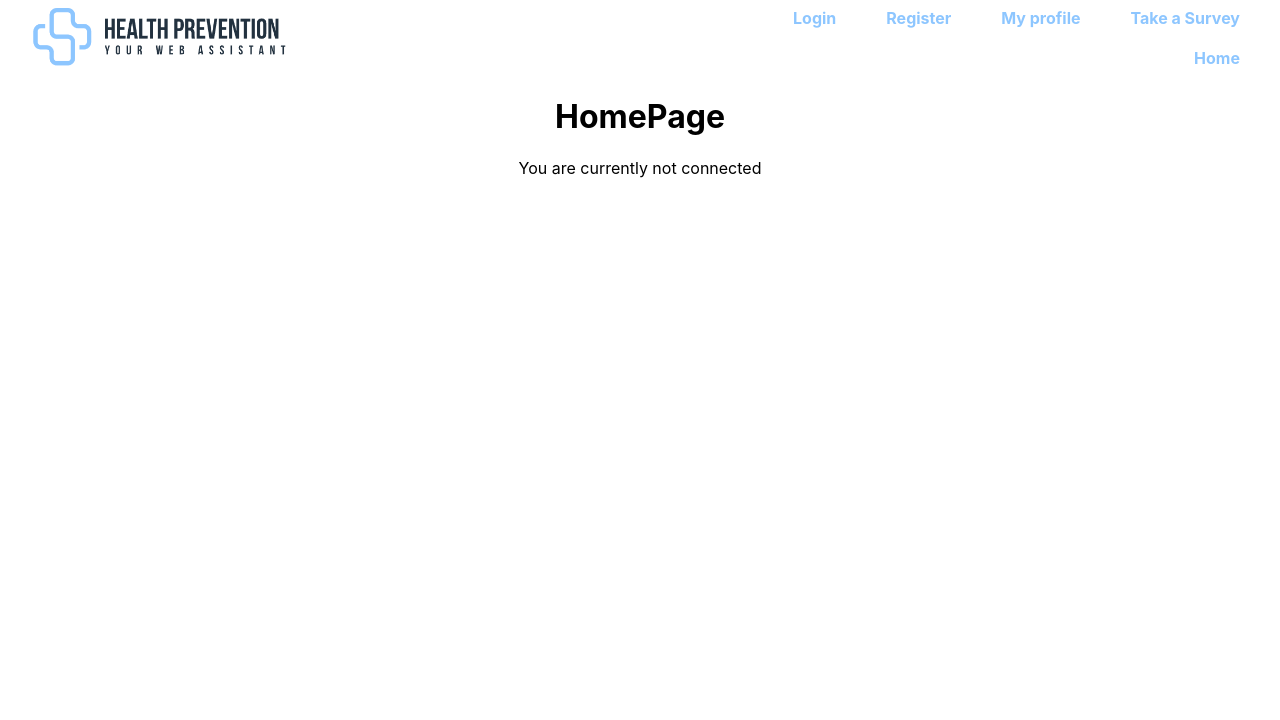
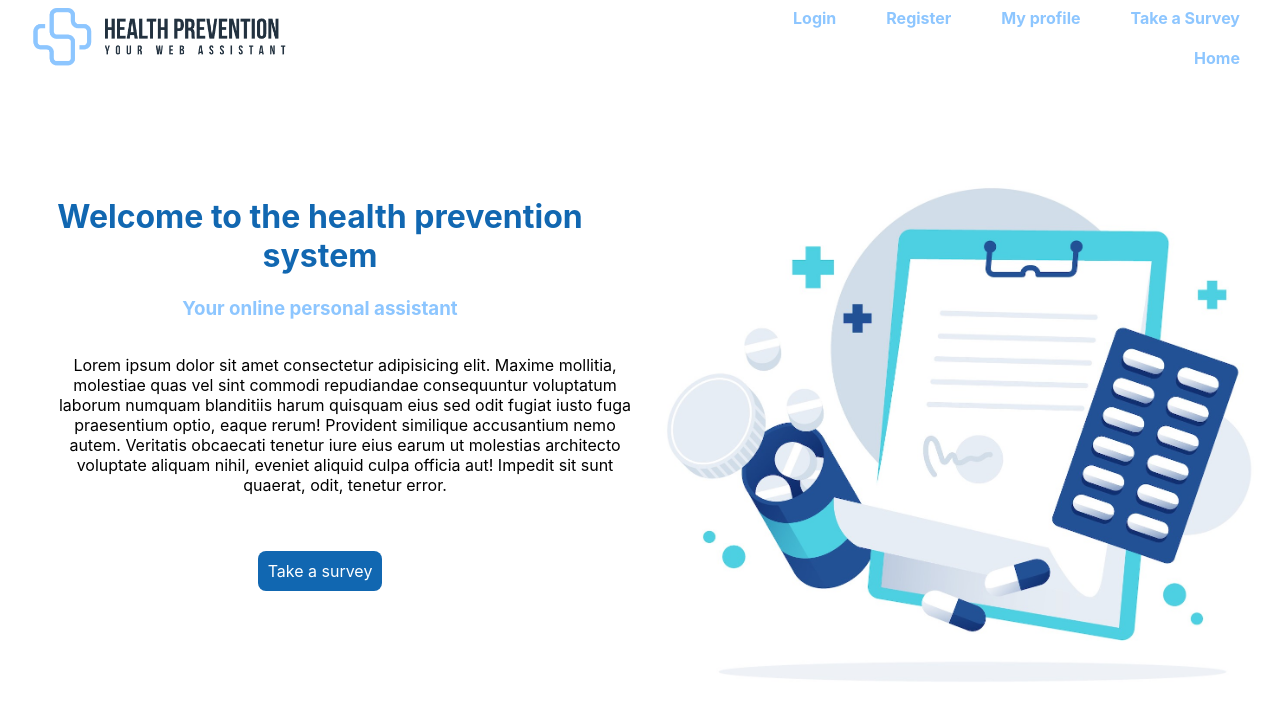
Before and after one commit to medgift/health-prevention-template, a React (Create React App) app: page / in a window 1280 px wide. Shown: the top 720 px of the page. Built offline with nearby package versions, Linux system fonts and the light colour scheme; no server answers.

Commit message:
Upgrade css from home page

```diff
--- a/src/App.js
+++ b/src/App.js
@@ -1,16 +1,18 @@
 import "./App.css";
-import { Route, Routes } from "react-router-dom";
 import Register from "./pages/Register";
 import Login from "./pages/Login";
 import HomeOLD from "./pages/HomeOLD";
 import Home from "./pages/Home";
+import Survey from "./pages/Survey";
 import Navbar from "./components/Navbar";
 import Test from "./pages/Test";
+import Logout from "./pages/Logout";
 
+import { Route, Routes } from "react-router-dom";
 import { onAuthStateChanged } from "firebase/auth";
 import { auth } from "./initFirebase";
 import { useEffect, useState } from "react";
-import Logout from "./pages/Logout";
+
 
 export default function App() {
   /* Current user state */
@@ -49,6 +51,7 @@ export default function App() {
           <Route path="/register" element={<Register />} />
           <Route path="/login" element={<Login />} />
           <Route path="/logout" element={<Logout />} />
+          <Route path="/survey" element={<Survey />} />
           <Route path="/test" element={<Test />} />
         </Routes>
       {/*</header>*/}
--- a/src/pages/Home.js
+++ b/src/pages/Home.js
@@ -1,14 +1,34 @@
 import {Link, useNavigate} from "react-router-dom";
+import home1 from '../images/home1.jpg'
+import styled from "styled-components";
+
 
 export default function Home({currentUser}) {
     const navigate = useNavigate();
 
     return (
         <div>
-            <h1>HomePage</h1>
             {!currentUser ? (
                 <>
-                    <p>You are currently not connected</p>
+                    <Container>
+                        <div className="mainDiv">
+                            <h1 className="titleHomePage1">Welcome to the health prevention system</h1>
+                            <h3 className="titleHomePage3">Your online personal assistant</h3>
+                            <p style={{float: "left", paddingLeft: "50px", paddingBottom: "50px"}}>Lorem ipsum dolor sit amet consectetur adipisicing elit. Maxime mollitia,
+                                molestiae quas vel sint commodi repudiandae consequuntur voluptatum laborum
+                                numquam blanditiis harum quisquam eius sed odit fugiat iusto fuga praesentium
+                                optio, eaque rerum! Provident similique accusantium nemo autem. Veritatis
+                                obcaecati tenetur iure eius earum ut molestias architecto voluptate aliquam
+                                nihil, eveniet aliquid culpa officia aut! Impedit sit sunt quaerat, odit,
+                                tenetur error.</p>
+
+                        </div>
+
+                        <div className="imageDiv">
+                            <img src={home1} className="img1" style={{width: "100%"}}/>
+                        </div>
+                        <Link to="/survey" className="linkSurvey">Take a survey</Link>
+                    </Container>
                 </>
             ) : (
                 <>
@@ -23,3 +43,51 @@ export default function Home({currentUser}) {
 
     );
 }
+
+const Container = styled.div`
+  padding: 0;
+  margin: 0;
+
+  .mainDiv {
+    margin-top: 100px;
+    float: left;
+    width: 50%;
+    border-radius: 20%;
+  }
+
+  .imageDiv {
+    margin-top: 100px;
+    float: right;
+    width: 50%;
+  }
+
+  .titleHomePage1 {
+    color: #1167b1;
+  }
+
+  .titleHomePage3 {
+    color: #8DC6FF;
+  }
+
+  .img {
+    //float: right;
+    //margin-right: 100px;
+  }
+
+  .linkSurvey {
+    background: #1167b1;
+    color: white;
+    padding: 10px;
+    text-decoration: none;
+    border-radius: 8px;
+  }
+
+  .linkSurvey:hover {
+    background: #8DC6FF;
+    color: white;
+    padding: 10px;
+    text-decoration: none;
+    border-radius: 8px;
+  }
+
+`;
--- /dev/null
+++ b/src/pages/Survey.js
@@ -0,0 +1,13 @@
+import {useNavigate} from "react-router-dom";
+import image1 from '../images/questionnaire.jpg'
+
+export default function Survey() {
+    const navigate = useNavigate();
+
+    return (
+        <div>
+            <h1>Take a survey and test your health!</h1>
+            <img src={image1} style={{width:"40%"}}/>
+        </div>
+    );
+}
```
Also changed, not shown: src/App.css (indentation only), src/images/home1.jpg (added), src/images/questionnaire.jpg (added).
